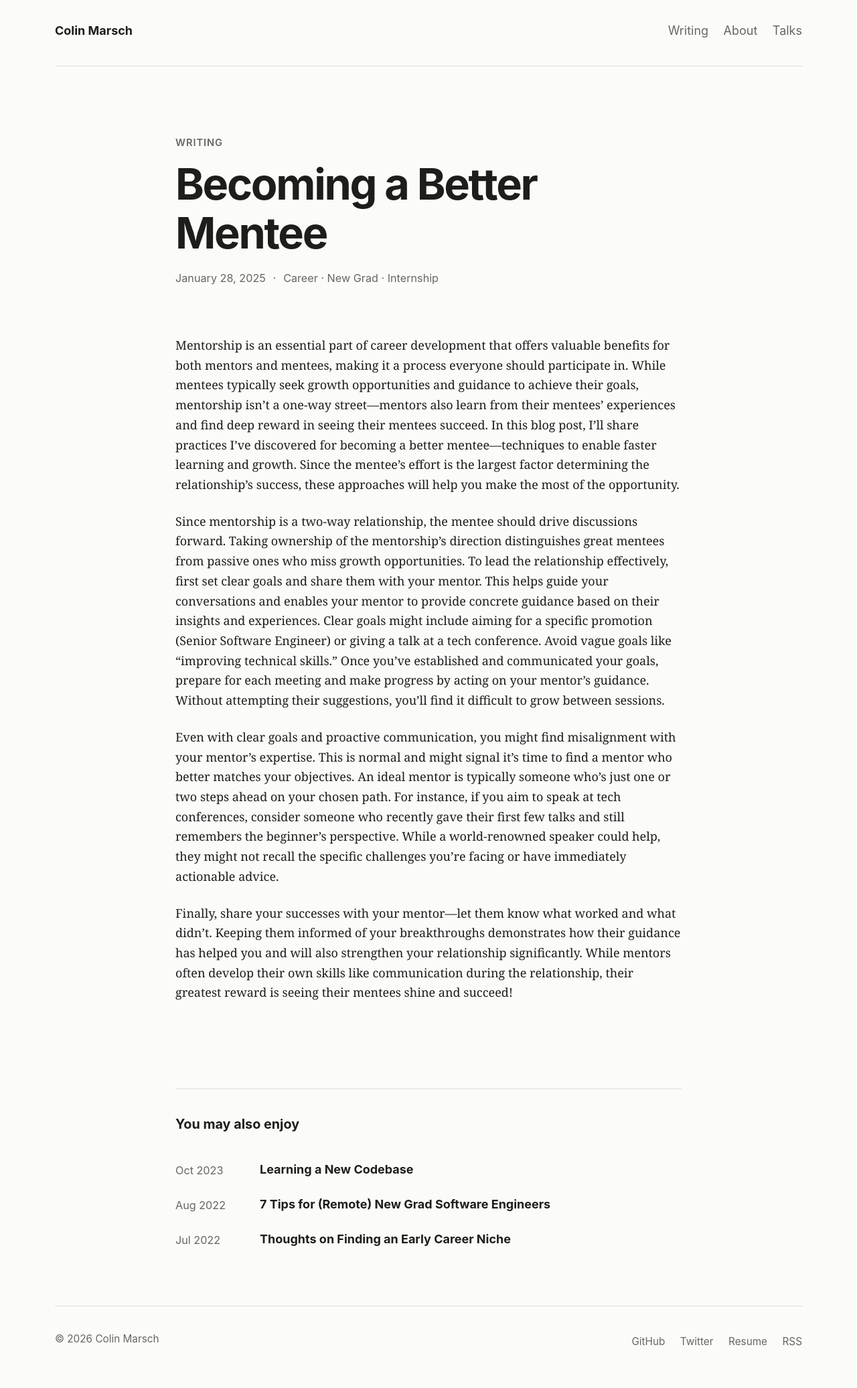
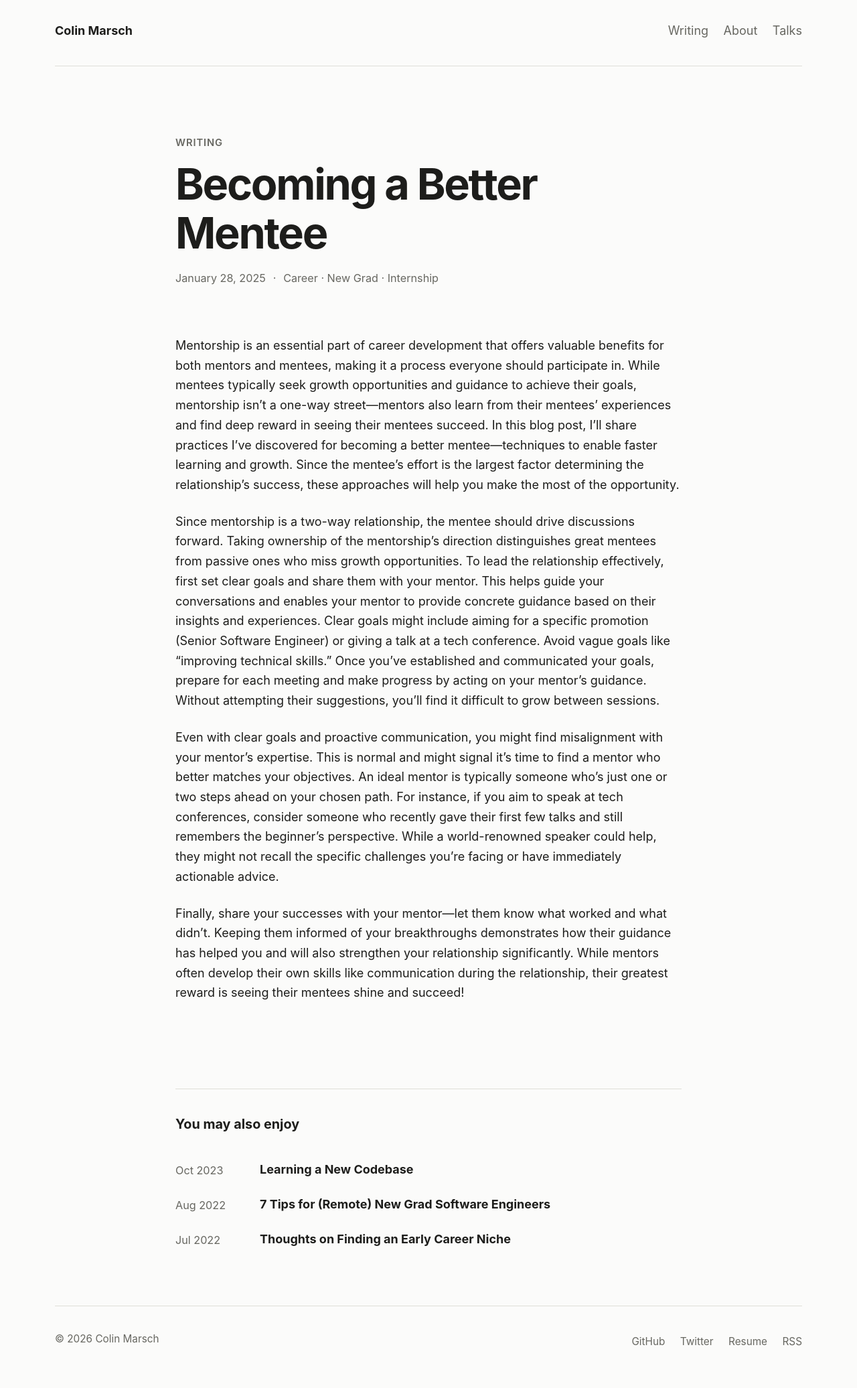
Before and after one commit to colinmarsch/colinmarsch.github.io, a Jekyll site: the page built from _posts/2025-01-28-being-a-better-mentee.md, in a window 1280 px wide. Shown: the whole page at 67% size. Built offline with Jekyll 4.4.1, drawn with Linux system fonts in a browser that asks for light colours.

Commit message:
Use standard typography and keep talk rows inline

```diff
--- a/public/css/site.css
+++ b/public/css/site.css
@@ -9,6 +9,8 @@
   --code-background: #efefeb;
   --content-width: 42rem;
   --site-width: 62rem;
+  --font-sans: -apple-system, BlinkMacSystemFont, "Segoe UI", Roboto, Helvetica,
+    Arial, sans-serif;
 }
 
 @media (prefers-color-scheme: dark) {
@@ -28,13 +30,7 @@
 }
 
 html {
-  font-family:
-    Inter,
-    ui-sans-serif,
-    -apple-system,
-    BlinkMacSystemFont,
-    "Segoe UI",
-    sans-serif;
+  font-family: var(--font-sans);
   font-size: 18px;
   line-height: 1.65;
   -webkit-text-size-adjust: 100%;
@@ -277,7 +273,7 @@ main {
 
 .post-content,
 .page-content {
-  font-family: ui-serif, Georgia, Cambria, "Times New Roman", serif;
+  font-family: var(--font-sans);
 }
 
 .post-content > :first-child,
@@ -293,13 +289,7 @@ main {
 .post-content h2,
 .page-content h2 {
   margin: 3rem 0 1rem;
-  font-family:
-    Inter,
-    ui-sans-serif,
-    -apple-system,
-    BlinkMacSystemFont,
-    "Segoe UI",
-    sans-serif;
+  font-family: var(--font-sans);
   font-size: 1.6rem;
   line-height: 1.25;
   letter-spacing: -0.015em;
@@ -308,13 +298,7 @@ main {
 .post-content h3,
 .page-content h3 {
   margin: 2.25rem 0 0.75rem;
-  font-family:
-    Inter,
-    ui-sans-serif,
-    -apple-system,
-    BlinkMacSystemFont,
-    "Segoe UI",
-    sans-serif;
+  font-family: var(--font-sans);
   font-size: 1.25rem;
   line-height: 1.3;
 }
@@ -404,6 +388,18 @@ td {
   margin: 0;
 }
 
+.talks-page {
+  width: min(100%, var(--site-width));
+}
+
+.talk-row {
+  max-width: 100%;
+  overflow-x: auto;
+  padding-bottom: 0.2rem;
+  white-space: nowrap;
+  -webkit-overflow-scrolling: touch;
+}
+
 @media (max-width: 42rem) {
   html {
     font-size: 17px;
```
